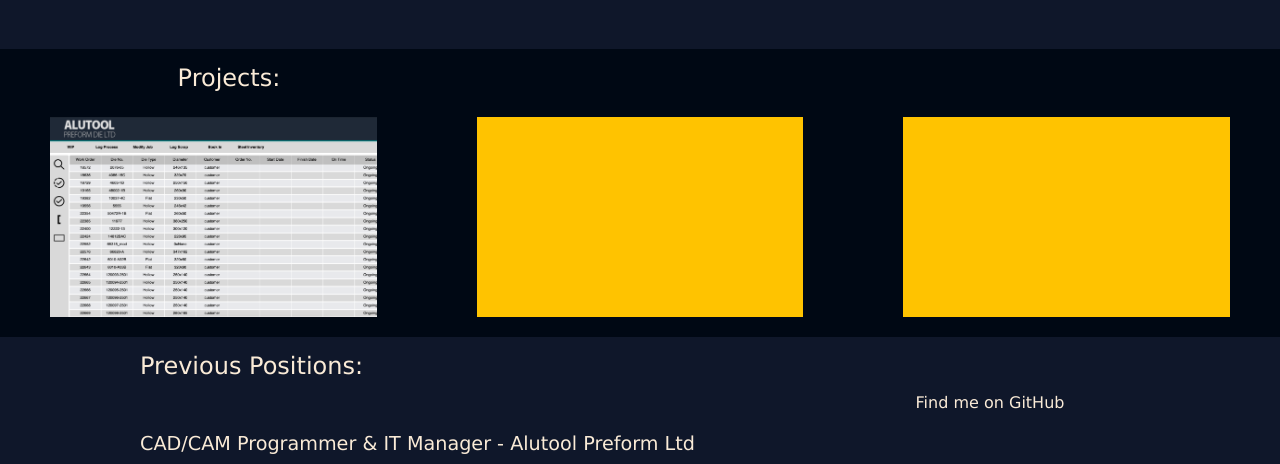
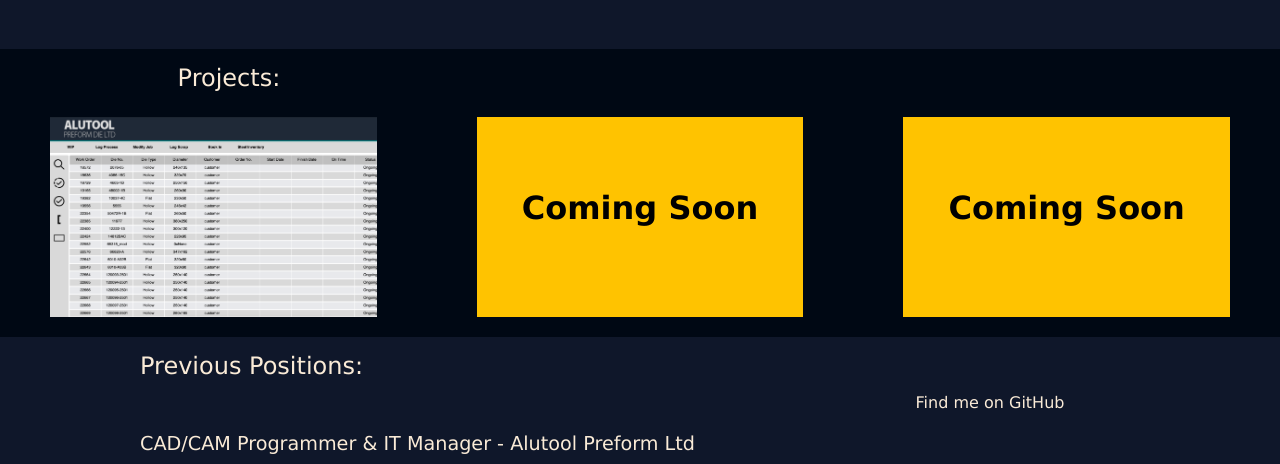
Before and after one commit to jetmdl/Portfolio, a website built with webpack: page src/index.html in a window 1280 px wide. Shown: the part 636-1100 px from the top of the page. Built offline with nearby package versions, Linux system fonts and the light colour scheme.

Commit message:
added placeholders to projects

```diff
--- a/src/createTemplate.js
+++ b/src/createTemplate.js
@@ -319,6 +319,12 @@ export default function createTemplate(){
             projectTwoContainer.className = 'projectContainer';
             document.querySelector('#projectPreviewContainer').appendChild(projectTwoContainer);
 
+                const projectTwoPlaceholder = document.createElement('p');
+                projectTwoPlaceholder.id = 'projectTwoPlaceholder';
+                projectTwoPlaceholder.className = 'projectPlaceholder';
+                projectTwoPlaceholder.innerHTML = "Coming Soon";
+                document.querySelector('#projectTwoContainer').appendChild(projectTwoPlaceholder);
+
                 const descriptionTwoContainer = document.createElement('div');
                 descriptionTwoContainer.id = 'descriptionTwoContainer';
                 descriptionTwoContainer.className = 'descriptionContainer';
@@ -328,6 +334,12 @@ export default function createTemplate(){
             projectThreeContainer.id = 'projectThreeContainer';
             projectThreeContainer.className = 'projectContainer';
             document.querySelector('#projectPreviewContainer').appendChild(projectThreeContainer);
+
+                const projectThreePlaceholder = document.createElement('p');
+                projectThreePlaceholder.id = 'projectThreePlaceholder';
+                projectThreePlaceholder.className = 'projectPlaceholder';
+                projectThreePlaceholder.innerHTML = "Coming Soon";
+                document.querySelector('#projectThreeContainer').appendChild(projectThreePlaceholder);
 
                 const descriptionThreeContainer = document.createElement('div');
                 descriptionThreeContainer.id = 'descriptionThreeContainer';
--- a/src/style.css
+++ b/src/style.css
@@ -370,7 +370,19 @@ p {
     font-size: 1rem;
     color: antiquewhite;
     /* padding: 10px; */
+    display: flex;
+    align-items: center;
+    justify-content: center;
 }
+
+.projectPlaceholder {
+    font-family: Verdana, Geneva, Tahoma, sans-serif;
+    font-size: 2rem;
+    font-weight: bolder;
+    color: black;
+    margin-bottom: 90px;
+}
+
  .descriptionText {
     font-family: Verdana, Geneva, Tahoma, sans-serif;
     font-size: 0.8rem;
@@ -425,13 +437,13 @@ p {
     justify-content: end;
  }
 
- #projectTwoContainer:hover > #descriptionTwoContainer {
+ /* #projectTwoContainer:hover > #descriptionTwoContainer {
     display: block;
  }
 
  #projectThreeContainer:hover > #descriptionThreeContainer {
     display: block;
- }
+ } */
 
  #projectOneContainer {
     background: url('./wpms.png');
```
